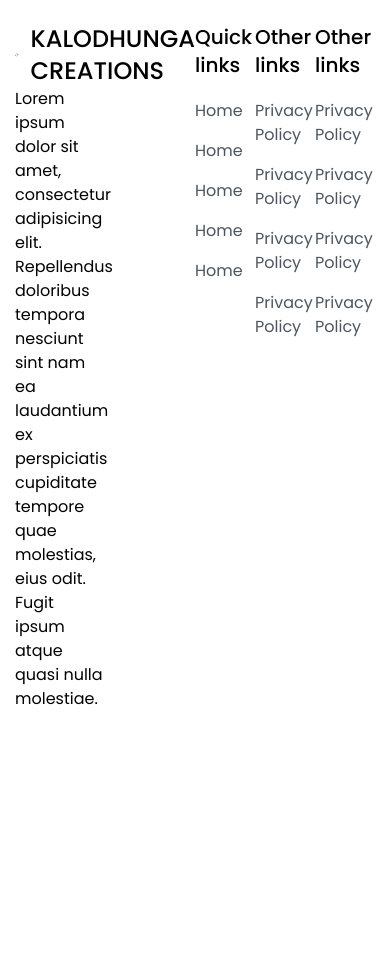
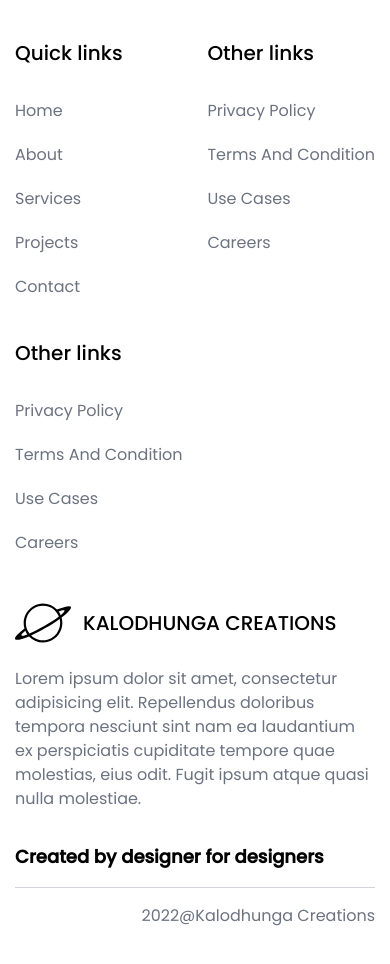
Before and after one commit to linushahs/kalodhunga-creation, a Next.js app: page / in a window 390 px wide. Shown: the part 6860-7824 px from the top of the page. Before the commit the page ends 7611 px from the top, so only its background shows below. Built offline with nearby package versions, Linux system fonts and the light colour scheme.

Commit message:
Made footer fully responsive

```diff
--- a/src/app/globals.css
+++ b/src/app/globals.css
@@ -6,6 +6,10 @@
   --foreground-rgb: 0, 0, 0;
   --background-start-rgb: 214, 219, 220;
   --background-end-rgb: 255, 255, 255;
+}
+
+* {
+  scroll-behavior: smooth;
 }
 
 .nav-menu {
--- a/src/components/Contact.tsx
+++ b/src/components/Contact.tsx
@@ -11,7 +11,7 @@ const headingStyle = "text-[21px] sm:text-[26px] font-[600] capitalize";
 
 function Contact() {
   return (
-    <section className="container py-10 border-b border-gray-200">
+    <section id="contact" className="container py-10 border-b border-gray-200">
       <header className="flex justify-between items-start">
         <h1 className="capitalize">
           get in touch, let&apos;s <br />
--- a/src/components/Footer.tsx
+++ b/src/components/Footer.tsx
@@ -1,91 +1,107 @@
 import Logo from "./assets/Logo";
 
-const linkGroup = "w-[200px]";
+const linkGroup = "first:mr-8 flex flex-col gap-3";
 const linkHeadStyle = "font-medium text-xl";
 const linkStyle =
-  "text-gray-600 mt-4 hover:text-black hover:font-medium text-left";
+  "text-gray-500 mt-5 hover:text-black hover:underline capitalize";
 
 function Footer() {
   return (
-    <section className="container py-10  flex justify-between">
+    <section className="container py-10  ">
+      <div className="border-b lg:border-0 border-gray-300  flex flex-col-reverse gap-y-10 lg:flex-row lg:pb-6">
         {/* left side--- > */}
-      <div className="flex flex-col justify-between w-1/2">
+        <div className="flex-1 pb-4 sm:pb-8 lg:pb-0 flex flex-col sm:flex-row sm:gap-8">
+          {/* logo, description ---------- >  */}
+          <div className="flex flex-1 flex-col justify-start lg:justify-between ">
             <div className="flex items-center gap-3">
-          <Logo className="w-16 h-16" />
-          <h3 className="text-2xl uppercase font-medium">
+              <Logo className="w-14 h-14 lg:w-16 lg:h-16" />
+              <h3 className="text-xl lg:text-2xl uppercase font-medium">
                 Kalodhunga Creations
               </h3>
             </div>
 
-        <p className="w-1/2">
-          Lorem ipsum dolor sit amet, consectetur adipisicing elit. Repellendus
-          doloribus tempora nesciunt sint nam ea laudantium ex perspiciatis
-          cupiditate tempore quae molestias, eius odit. Fugit ipsum atque quasi
-          nulla molestiae.
+            <p className="w-full mt-4 lg:w-2/3 sm:mt-8  text-base text-gray-500">
+              Lorem ipsum dolor sit amet, consectetur adipisicing elit.
+              Repellendus doloribus tempora nesciunt sint nam ea laudantium ex
+              perspiciatis cupiditate tempore quae molestias, eius odit. Fugit
+              ipsum atque quasi nulla molestiae.
             </p>
           </div>
 
+          {/* created by ------------>  */}
+          <h3 className="flex-1 mt-8 sm:mt-4 text-left sm:text-right text-lg font-[600] lg:hidden">
+            Created by designer for designers
+          </h3>
+        </div>
+
         {/* right side ------ > */}
-      <div className="w-1/2 flex justify-between">
+        <div className="flex-1 flex flex-wrap justify-between gap-y-10 sm:flex-nowrap lg:justify-end lg:gap-x-20 mt-4">
           <div className={linkGroup}>
             <h3 className={linkHeadStyle}>Quick links</h3>
-          <ul className="mt-5">
+            <ul>
               <li className={linkStyle}>
                 <a href="#home">Home</a>
               </li>
               <li className={linkStyle}>
-              <a href="#home">Home</a>
+                <a href="#about">About</a>
               </li>
               <li className={linkStyle}>
-              <a href="#home">Home</a>
+                <a href="#services">Services</a>
               </li>
               <li className={linkStyle}>
-              <a href="#home">Home</a>
+                <a href="#projects">Projects</a>
               </li>
               <li className={linkStyle}>
-              <a href="#home">Home</a>
+                <a href="#contact">Contact</a>
               </li>
             </ul>
           </div>
 
           <div className={linkGroup}>
             <h3 className={linkHeadStyle}>Other links</h3>
-          <ul className="mt-5">
+            <ul>
               <li className={linkStyle}>
                 <a href="#" className="w-full">
                   Privacy Policy
                 </a>
               </li>
               <li className={linkStyle}>
-              <a href="#">Privacy Policy</a>
+                <a href="#">Terms and Condition</a>
               </li>
               <li className={linkStyle}>
-              <a href="#">Privacy Policy</a>
+                <a href="#">Use Cases</a>
               </li>
               <li className={linkStyle}>
-              <a href="#">Privacy Policy</a>
+                <a href="#">careers</a>
               </li>
             </ul>
           </div>
 
           <div className={linkGroup}>
             <h3 className={linkHeadStyle}>Other links</h3>
-          <ul className="mt-5">
+            <ul>
               <li className={linkStyle}>
-              <a href="#">Privacy Policy</a>
+                <a href="#" className="w-full">
+                  Privacy Policy
+                </a>
               </li>
               <li className={linkStyle}>
-              <a href="#">Privacy Policy</a>
+                <a href="#">Terms and Condition</a>
               </li>
               <li className={linkStyle}>
-              <a href="#">Privacy Policy</a>
+                <a href="#">Use Cases</a>
               </li>
               <li className={linkStyle}>
-              <a href="#">Privacy Policy</a>
+                <a href="#">careers</a>
               </li>
             </ul>
           </div>
         </div>
+      </div>
+
+      <h3 className="lg:hidden text-right pt-4 text-gray-500 ">
+        2022@Kalodhunga Creations
+      </h3>
     </section>
   );
 }
--- a/src/components/Introduction.tsx
+++ b/src/components/Introduction.tsx
@@ -27,7 +27,7 @@ const introductionPoints = [
 
 function Introduction() {
   return (
-    <section className="container py-10 border-b border-gray-200">
+    <section id="about" className="container py-10 border-b border-gray-200">
       <div className="flex flex-col sm:border-b sm:border-black lg:border-0 sm:flex-row justify-between items-start lg:flex-col">
         <h2 className="w-full border-b border-black pb-2 sm:w-fit sm:border-0 sm:p-0">
           Introduction
--- a/src/components/OurProjects.tsx
+++ b/src/components/OurProjects.tsx
@@ -3,7 +3,7 @@ import { projects } from "./utils/constants";
 
 function OurProjects() {
   return (
-    <section className="container py-10 border-b border-gray-200">
+    <section id="projects" className="container py-10 border-b border-gray-200">
       <h2 className="w-full border-b border-gray-500 pb-6">our projects</h2>
 
       <div className="mt-8 grid grid-cols-1 gap-x-4 gap-y-8 sm:grid-cols-2 xl:grid-cols-2">
--- a/src/components/OurServices.tsx
+++ b/src/components/OurServices.tsx
@@ -7,7 +7,7 @@ import HorizontalSlider from "./utils/HorizontalSlider";
 
 function OurServices() {
   return (
-    <section className="container py-10 border-b border-gray-200">
+    <section id="services" className="container py-10 border-b border-gray-200">
       <h2 className="w-full border-b border-gray-500 pb-6">our services</h2>
 
       <HorizontalSlider>
--- a/src/components/Testimonials.tsx
+++ b/src/components/Testimonials.tsx
@@ -71,7 +71,7 @@ function Testimonials() {
           <img
             src={currentTestimonial.companyLogo}
             alt="company-logo"
-            className="border-l-2 border-black pl-3"
+            className="border-l border-black pl-3"
           />
         </div>
       </div>
--- a/src/components/layout/Navbar.tsx
+++ b/src/components/layout/Navbar.tsx
@@ -27,27 +27,33 @@ function Navbar() {
   const [isMenuOpen, setIsMenuOpen] = useState(false);
 
   return (
-    <nav className="relative navbar bg-white z-40 flex items-center justify-between text-black ">
+    <nav
+      id="home"
+      className="relative navbar bg-white z-40 flex items-center justify-between text-black "
+    >
       <div className="flex items-center justify-between w-full">
         <Logo className="w-12 h-12 lg:w-14 lg:h-15" />
         {/* right side  */}
         <ul className="lg:flex items-center gap-12 hidden font-[500] text-lg 3xl:text-2xl">
           <li>
-            <a href="#" className="underline decoration-wavy decoration-green">
+            <a
+              href="#home"
+              className="underline decoration-wavy decoration-green"
+            >
               Home
             </a>
           </li>
           <li>
-            <a href="#">About</a>
+            <a href="#about">About</a>
           </li>
           <li>
-            <a href="#">Services</a>
+            <a href="#services">Services</a>
           </li>
           <li>
-            <a href="#">Contact</a>
+            <a href="#contact">Contact</a>
           </li>
           <li>
-            <a href="#">Works</a>
+            <a href="#projects">Projects</a>
           </li>
         </ul>
 
```
Lines whose indentation alone changed are shown as unchanged.
